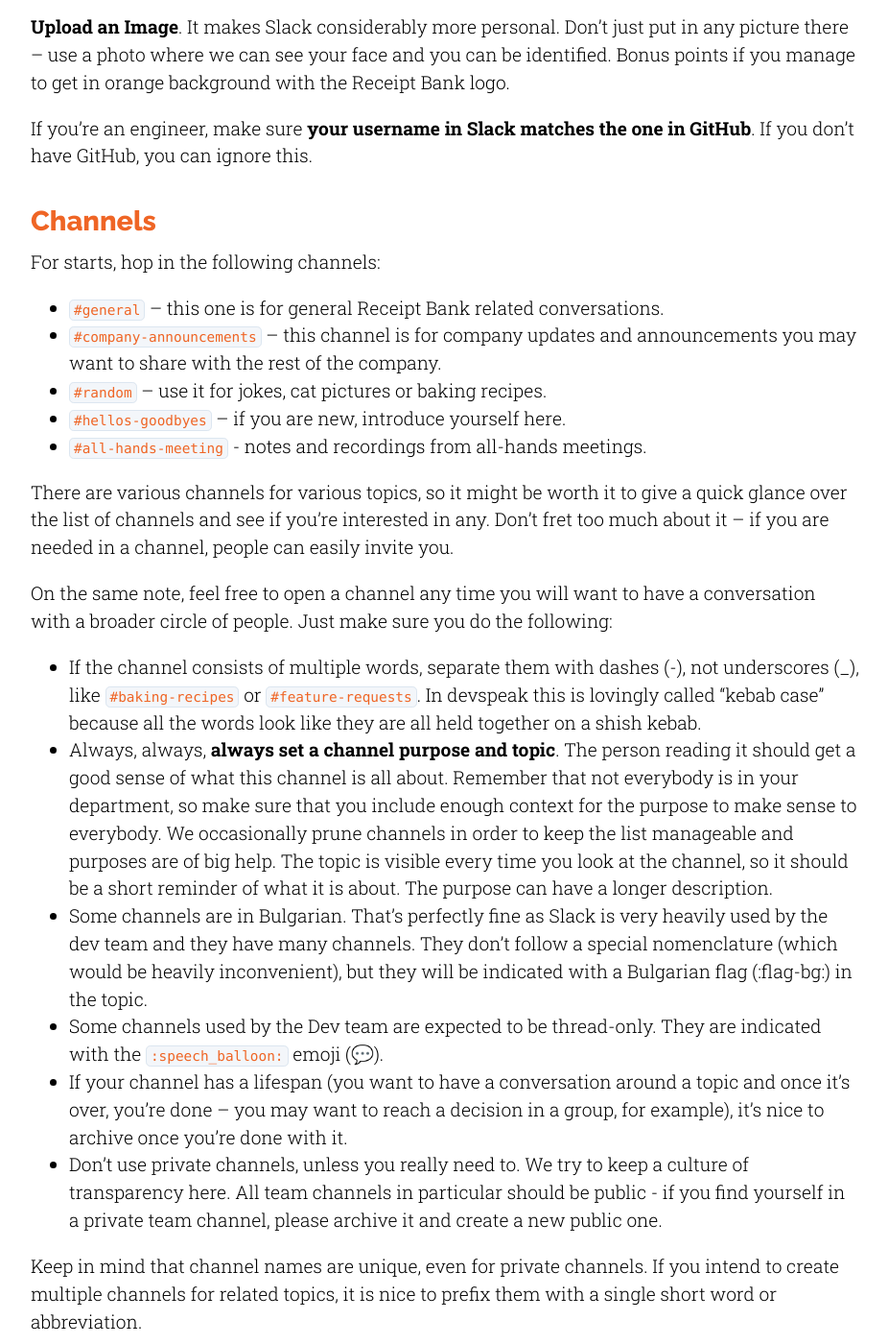
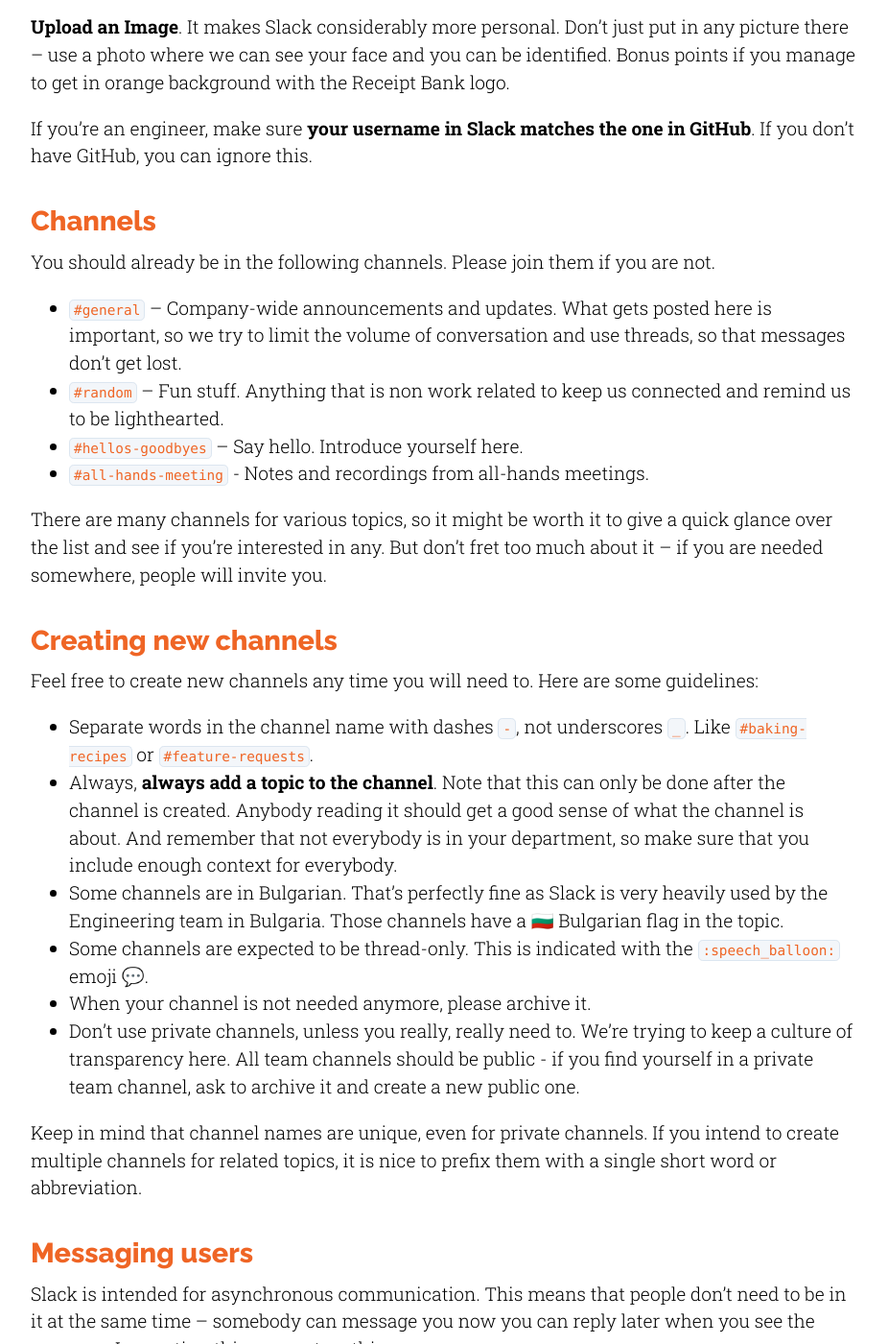
Before and after one commit to dext/guides, a Jekyll site: the page built from slack.md, in a window 1280 px wide and 1400 px high, scrolled down 910 px. Shown: the whole window at 96% size, without its empty margins (176-1102 px from the left). Built offline with Jekyll 4.4.1, drawn with Linux system fonts in a browser that asks for light colours; emoji names are drawn with the system emoji font; our own code applies the rules of GitHub Pages for plain Markdown files; some of the changed text lies outside the part shown.

Commit message:
Rewrite the channels section

```diff
--- a/slack.md
+++ b/slack.md
@@ -21,48 +21,27 @@ If you're an engineer, make sure **your username in Slack matches the one in Git
 
 ## Channels
 
-For starts, hop in the following channels:
+You should already be in the following channels. Please join them if you are not.
 
-* `#general` – this one is for general Receipt Bank related conversations.
-* `#company-announcements` – this channel is for company updates and announcements you may want to
-  share with the rest of the company.
-* `#random` – use it for jokes, cat pictures or baking recipes.
-* `#hellos-goodbyes` – if you are new, introduce yourself here.
-* `#all-hands-meeting` - notes and recordings from all-hands meetings.
+* `#general` – Company-wide announcements and updates. What gets posted here is important, so we try to limit the volume of conversation and use threads, so that messages don’t get lost.
+* `#random` – Fun stuff. Anything that is non work related to keep us connected and remind us to be lighthearted.
+* `#hellos-goodbyes` – Say hello. Introduce yourself here.
+* `#all-hands-meeting` - Notes and recordings from all-hands meetings.
 
-There are various channels for various topics, so it might be worth it to give a quick glance over
-the list of channels and see if you're interested in any. Don't fret too much about it – if you are
-needed in a channel, people can easily invite you.
+There are many channels for various topics, so it might be worth it to give a quick glance over the list and see if you're interested in any. But don't fret too much about it – if you are needed somewhere, people will invite you.
 
-On the same note, feel free to open a channel any time you will want to have a conversation with a
-broader circle of people. Just make sure you do the following:
+## Creating new channels
 
-* If the channel consists of multiple words, separate them with dashes (-), not underscores (_),
-  like `#baking-recipes` or `#feature-requests`. In devspeak this is lovingly called "kebab case"
-  because all the words look like they are all held together on a shish kebab.
-* Always, always, **always set a channel purpose and topic**. The person reading it should get a good
-  sense of what this channel is all about. Remember that not everybody is in your department, so
-  make sure that you include enough context for the purpose to make sense to everybody. We
-  occasionally prune channels in order to keep the list manageable and purposes are of big help.
-  The topic is visible every time you look at the channel, so it should be a short reminder of what
-  it is about. The purpose can have a longer description.
-* Some channels are in Bulgarian. That's perfectly fine as Slack is very heavily used by the dev
-  team and they have many channels. They don't follow a special nomenclature (which would be
-  heavily inconvenient), but they will be indicated with a Bulgarian flag (:flag-bg:) in the topic.
-* Some channels used by the Dev team are expected to be thread-only. They are indicated with
-  the `:speech_balloon:` emoji (:speech_balloon:).
-* If your channel has a lifespan (you want to have a conversation around a topic and once it's
-  over, you're done – you may want to reach a decision in a group, for example), it's nice to
-  archive once you're done with it.
-* Don't use private channels, unless you really need to. We try to keep a culture of transparency
-  here. All team channels in particular should be public - if you find yourself in a private team
-  channel, please archive it and create a new public one.
+Feel free to create new channels any time you will need to. Here are some guidelines:
 
-Keep in mind that channel names are unique, even for private channels. If you intend to create
-multiple channels for related topics, it is nice to prefix them with a single short word or
-abbreviation.
+* Separate words in the channel name with dashes `-`, not underscores `_`. Like `#baking-recipes` or `#feature-requests`.
+* Always, **always add a topic to the channel**. Note that this can only be done after the channel is created. Anybody reading it should get a good sense of what the channel is about. And remember that not everybody is in your department, so make sure that you include enough context for everybody.
+* Some channels are in Bulgarian. That's perfectly fine as Slack is very heavily used by the Engineering team in Bulgaria. Those channels have a 🇧🇬 Bulgarian flag in the topic.
+* Some channels are expected to be thread-only. This is indicated with the `:speech_balloon:` emoji 💬.
+* When your channel is not needed anymore, please archive it.
+* Don't use private channels, unless you really, really need to. We’re trying to keep a culture of transparency here. All team channels should be public - if you find yourself in a private team channel, ask to archive it and create a new public one.
 
-That's all about channels. Now let's look into messaging users.
+Keep in mind that channel names are unique, even for private channels. If you intend to create multiple channels for related topics, it is nice to prefix them with a single short word or abbreviation.
 
 ## Messaging users
 
```
